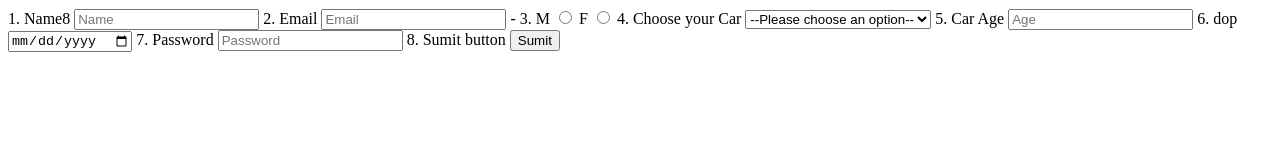
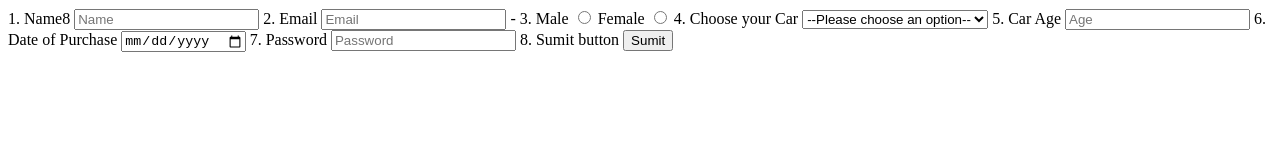
Before and after one commit to acciojob/car-insurance-form-ashwanimaurya85, a website: page main.html in a window 1280 px wide. Drawn offline with Linux system fonts and the light colour scheme.

Commit message:
created a submission

```diff
--- a/main.html
+++ b/main.html
@@ -19,10 +19,10 @@
 </dev>
 		<dev>-
 
-			<label for="Gender">3. M</label>
-	<input type="radio" name="Gender" placeholder="gender" required>
-	<label for="Gender">F</label>
-	<input type="radio" name="Gender" placeholder="gender" required>
+			<label for="Gender">3. Male</label>
+	<input type="radio" name="Gender" placeholder="Gender" required>
+	<label for="Gender">Female</label>
+	<input type="radio" name="Gender" placeholder="Gender" required>
 		</dev>
 		<dev>
 	<label for="cars">4. Choose your Car</label>
@@ -39,8 +39,8 @@
 	<input type="number" id="car" placeholder="Age" required>
 		</dev>
 		<dev>
-	<label for="dob">6. dop</label>
-	<input type="date" id="dob" placeholder="DOB" required>
+	<label for="dop">6. Date of Purchase</label>
+	<input type="date" id="dop" placeholder="Date of Purchase" required>
 		</dev>
 
 		<dev>
```
